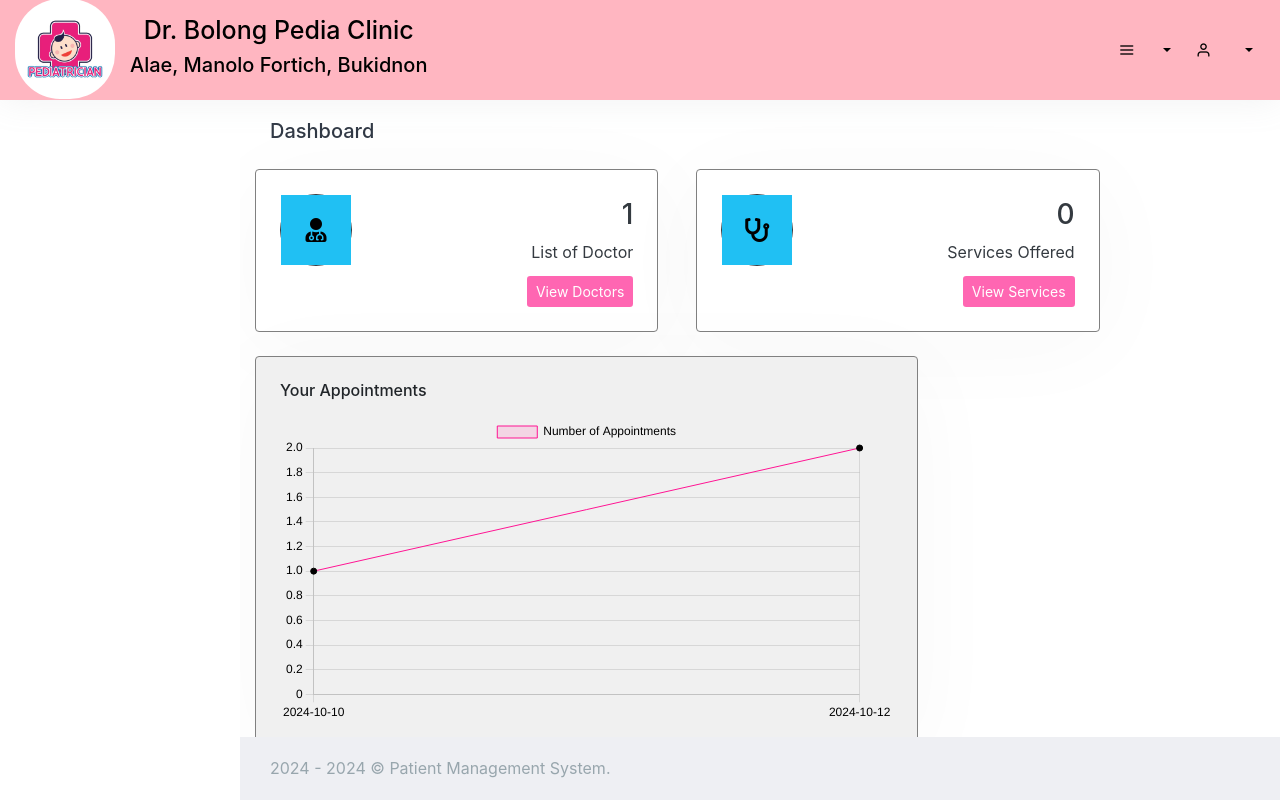
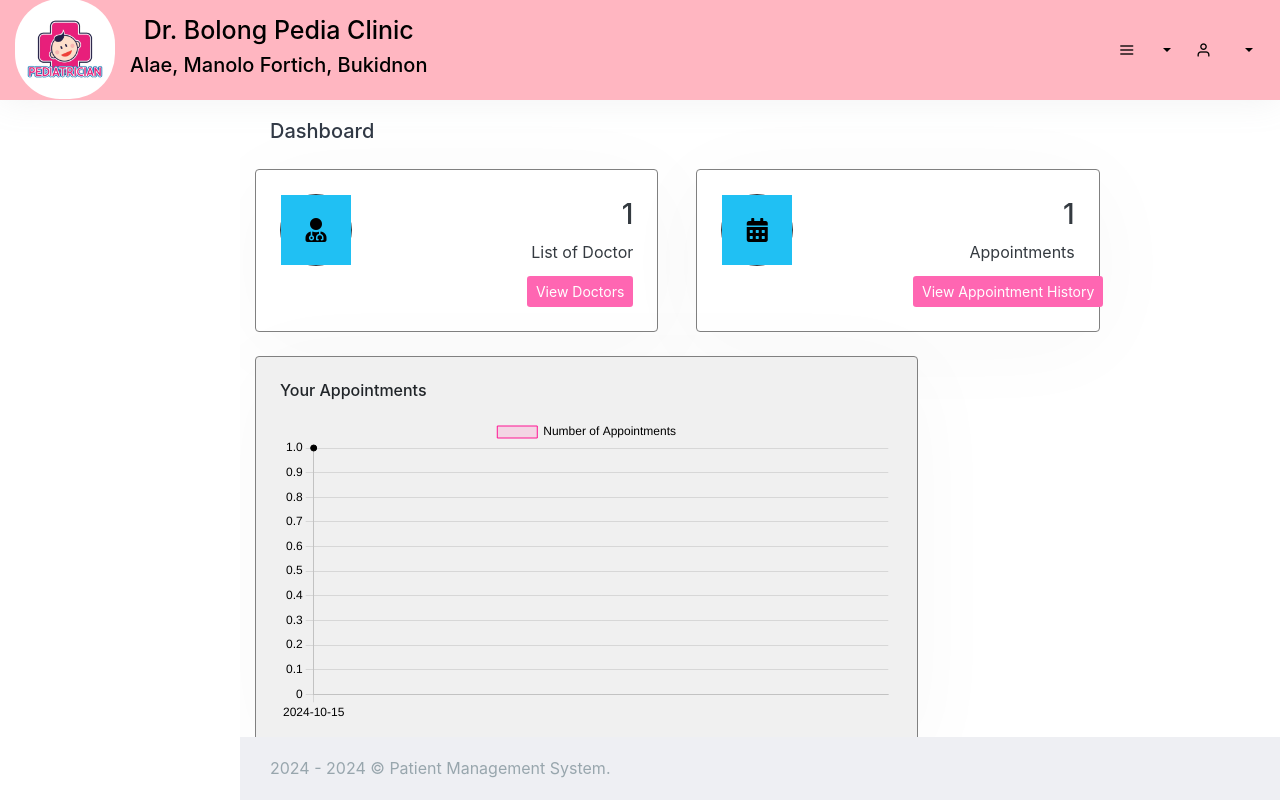
Before and after one commit to Jkmanait/PMS-CLINIC, a PHP site: page /patient/index.php in a window 1280 px wide. Run offline with PHP 8.4, Linux system fonts and the light colour scheme; the visitor is signed in with stand-in values (Sample User, id 1); data comes from the database, SQL or seed files in the repository; data that the repository does not hold is empty; some libraries are stand-ins or nearby versions.

Commit message:
hahahahhhhhhhhhhhhhhhhhhhhhh

```diff
--- a/patient/index.php
+++ b/patient/index.php
@@ -179,59 +179,66 @@ input[type="text"], button {
     </div>
 </div>
 
-<!-- Services Modal -->
-<div class="modal fade" id="serviceModal" tabindex="-1" aria-labelledby="serviceModalLabel" aria-hidden="true">
+<!-- Appointment History Modal -->
+<div class="modal fade" id="appointmentHistoryModal" tabindex="-1" aria-labelledby="appointmentHistoryModalLabel" aria-hidden="true">
     <div class="modal-dialog modal-lg">
         <div class="modal-content">
             <div class="modal-header">
-                <h5 class="modal-title" id="serviceModalLabel">List of Services</h5>
+                <h5 class="modal-title" id="appointmentHistoryModalLabel">Your Appointment History</h5>
                 <button type="button" class="btn-close" data-bs-dismiss="modal" aria-label="Close"></button>
             </div>
             <div class="modal-body">
                 <table class="table table-bordered">
                     <thead>
                         <tr>
-                            <th>Service Name</th>
-                            <th>Description</th>
+                            <th>Date</th>
+                            <th>Time</th>
+                            <th>Reason</th>
+                            <th>Patient Name</th>
                         </tr>
                     </thead>
                     <tbody>
                         <?php
-                        // Fetch and display the list of services
-                        $result = "SELECT service_name, description FROM services"; // Adjust query for services
-                        $stmt = $mysqli->prepare($result);
-                        if ($stmt) {
-                            $stmt->execute();
-                            $stmt->bind_result($service_name, $description); // Bind the results
+                        // Fetch patient's appointment history
+                        $patient_id = $_SESSION['patient_id']; // Ensure patient is logged in
+                        $query_history = "SELECT appointment_date, appointment_time, appointment_reason, patient_name FROM appointments WHERE patient_id = ? ORDER BY appointment_date DESC, appointment_time DESC";
+                        $stmt = $mysqli->prepare($query_history);
+                        $stmt->bind_param('i', $patient_id);
+                        $stmt->execute();
+                        $result_history = $stmt->get_result();
 
-                            while ($stmt->fetch()) {
+                        if ($result_history->num_rows > 0) {
+                            while ($row = $result_history->fetch_assoc()) {
+                                // Extract AM/PM from appointment_time
+                                $time_format = date('g:i A', strtotime($row['appointment_time']));
                                 echo '<tr>';
-                                echo '<td>' . htmlspecialchars($service_name) . '</td>'; // Display service name
-                                echo '<td>' . htmlspecialchars($description) . '</td>'; // Display service description
+                                echo '<td>' . htmlspecialchars($row['appointment_date']) . '</td>';
+                                echo '<td>' . htmlspecialchars($time_format) . '</td>'; // Only AM/PM format
+                                echo '<td>' . htmlspecialchars($row['appointment_reason']) . '</td>';
+                                echo '<td>' . htmlspecialchars($row['patient_name']) . '</td>'; // Patient name
                                 echo '</tr>';
                             }
-                            $stmt->close();
                         } else {
-                            echo "Error in SQL query: " . $mysqli->error;
+                            echo '<tr><td colspan="4" class="text-center">No appointments found.</td></tr>';
                         }
                         ?>
                     </tbody>
                 </table>
             </div>
             <div class="modal-footer">
-            <button type="button" class="btn btn-custom btn-sm mt-2" data-bs-toggle="modal" data-bs-target="#doctorModal">Close</button>
+                <button type="button" class="btn btn-custom btn-sm mt-2" data-bs-dismiss="modal">Close</button>
             </div>
         </div>
     </div>
 </div>
 
-<!-- Services Overview -->
+<!-- Appointment Overview -->
 <div class="col-md-8 col-xl-5 mb-6 mr-xl-2">
     <div class="widget-rounded-circle card-box">
         <div class="row">
             <div class="col-6">
                 <div class="avatar-lg rounded-circle bg-soft-primary border-dark border">
-                    <i class="fas fa-stethoscope fa-2x avatar-title" style="color: black;"></i>
+                    <i class="fas fa-calendar-alt fa-2x avatar-title" style="color: black;"></i>
                 </div>
             </div>
             <div class="col-6">
@@ -239,12 +246,13 @@ input[type="text"], button {
                     <?php
                         // Ensure the database connection is established
                         if ($mysqli) {
-                            // Summing up the number of services
-                            $result = "SELECT count(*) FROM services";
+                            // Count the number of appointments
+                            $result = "SELECT count(*) FROM appointments WHERE patient_id = ?";
                             $stmt = $mysqli->prepare($result);
+                            $stmt->bind_param('i', $patient_id);
                             if ($stmt) {
                                 $stmt->execute();
-                                $stmt->bind_result($service_count);
+                                $stmt->bind_result($appointment_count);
                                 $stmt->fetch();
                                 $stmt->close();
                             } else {
@@ -254,11 +262,11 @@ input[type="text"], button {
                             echo "Database connection error";
                         }
                     ?>
-                    <h3 class="text-dark mt-1"><span data-plugin="counterup"><?php echo $service_count; ?></span></h3>
-                    <p class="mb-1 text-truncate text-dark">Services Offered</p>
+                    <h3 class="text-dark mt-1"><span data-plugin="counterup"><?php echo $appointment_count; ?></span></h3>
+                    <p class="mb-1 text-truncate text-dark">Appointments</p>
 
                     <!-- View Button -->
-                    <button type="button" class="btn btn-custom btn-sm mt-2" data-bs-toggle="modal" data-bs-target="#doctorModal">View Services</button>
+                    <button type="button" class="btn btn-custom btn-sm mt-2" data-bs-toggle="modal" data-bs-target="#appointmentHistoryModal">View Appointment History</button>
                 </div>
             </div>
         </div>
--- a/patient/medical_records.php
+++ b/patient/medical_records.php
@@ -180,7 +180,7 @@ if ($_SERVER['REQUEST_METHOD'] === 'POST' && isset($_POST['fetch_records'])) {
                                             <?php endif; ?>
                                         </div>
                                         <div class="modal-footer">
-                                            <button type="button" class="btn btn-secondary" data-bs-dismiss="modal">Close</button>
+                                            <button type="button" class="btn btn-custom btn-sm mt-2" data-bs-dismiss="modal">Close</button>
                                         </div>
                                     </div>
                                 </div>
```
Also changed, not shown: backend/admin/his_admin_dashboard.php (+7 -11 lines), mysql/uhc (1).sql (+32 -23 lines).
